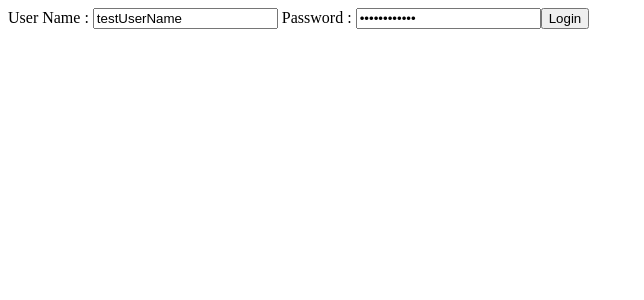
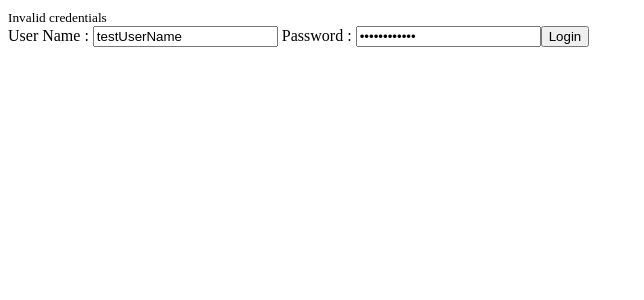
Before and after one commit to igorkol1/ToDo, an Angular app in the folder frontend/todo/: page / in a window 1280 px wide. Both pictures are taken after a click on the button "Login". Shown: the top 300 px of the page, without its empty margins (0-644 px from the left). Built offline with nearby package versions, Linux system fonts and the light colour scheme.

Commit message:
Add basic logic to login compoment

```diff
--- a/frontend/todo/src/app/app-routing.module.ts
+++ b/frontend/todo/src/app/app-routing.module.ts
@@ -1,7 +1,13 @@
 import { NgModule } from '@angular/core';
 import { Routes, RouterModule } from '@angular/router';
+import { LoginComponent } from './login/login.component';
+import { WelcomeComponent } from './welcome/welcome.component';
 
-const routes: Routes = [];
+const routes: Routes = [
+  {path:'', component: LoginComponent},
+  {path:'login', component: LoginComponent},
+  {path:'welcome', component: WelcomeComponent}
+];
 
 @NgModule({
   imports: [RouterModule.forRoot(routes)],
--- a/frontend/todo/src/app/app.component.html
+++ b/frontend/todo/src/app/app.component.html
@@ -9,8 +9,8 @@
 
 <app-welcome></app-welcome> -->
 
-<app-login></app-login>
+<!-- <app-login></app-login> -->
 
-<!-- <div>Component Content</div>
+<!-- <div>Component Content</div> -->
 
-<router-outlet></router-outlet> -->
+<router-outlet></router-outlet>
--- a/frontend/todo/src/app/login/login.component.html
+++ b/frontend/todo/src/app/login/login.component.html
@@ -1,4 +1,7 @@
-User Name : <input type="text" name="username" [(ngModel)]="username">
-Password  : <input type="password" name="password" [(ngModel)]="password">
+<small *ngIf='invalidLogin' >{{errorMessage}}</small>
 
-<button (click)=handleLogin()>Login</button>
+<div>
+  User Name : <input type="text" name="username" [(ngModel)]="username">
+  Password  : <input type="password" name="password" [(ngModel)]="password">
+  <button (click)=handleLogin()>Login</button>
+</div>
--- a/frontend/todo/src/app/login/login.component.ts
+++ b/frontend/todo/src/app/login/login.component.ts
@@ -9,6 +9,8 @@ export class LoginComponent implements OnInit {
 
   username = "testUserName"
   password = "testPassword"
+  errorMessage = "Invalid credentials"
+  invalidLogin : boolean = false
 
   constructor() { }
 
@@ -16,8 +18,14 @@ export class LoginComponent implements OnInit {
   }
 
   handleLogin(){
-    console.log(this.username)
-    console.log(this.password)
+    // console.log(this.username)
+    // console.log(this.password)
+    if(this.username==="username" && this.password==="password"){
+      this.invalidLogin=false
+    }else{
+      this.invalidLogin=true
+    }
+    console.log(this.invalidLogin)
   }
 
 }
```
